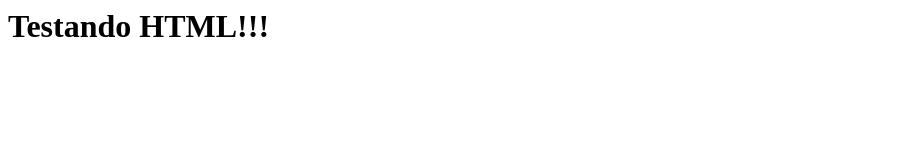
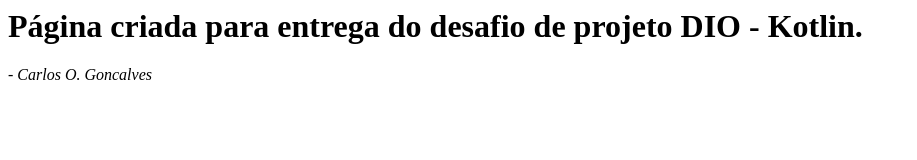
Before and after one commit to ogQoda/dio-desafio-docker, a plain HTML site: page website/index.html in a window 1280 px wide. Shown: the whole page, without its empty margins (0-917 px from the left). Drawn offline with Linux system fonts and the light colour scheme.

Commit message:
Corrigindo o charset da pagina

```diff
--- a/website/index.html
+++ b/website/index.html
@@ -1,8 +1,10 @@
 <html>
 <head>
-    <title>Teste de HTML</title>
+	<meta charset="UTF-8">
+    <title>Desafio Projeto DIO</title>
 </head>
 <body>
-    <h1>Testando HTML!!!</h1>
+    <h1>Página criada para entrega do desafio de projeto DIO - Kotlin.</h1>
+    <p><i>- Carlos O. Goncalves</i></p>
 </body>
 </html>
```
